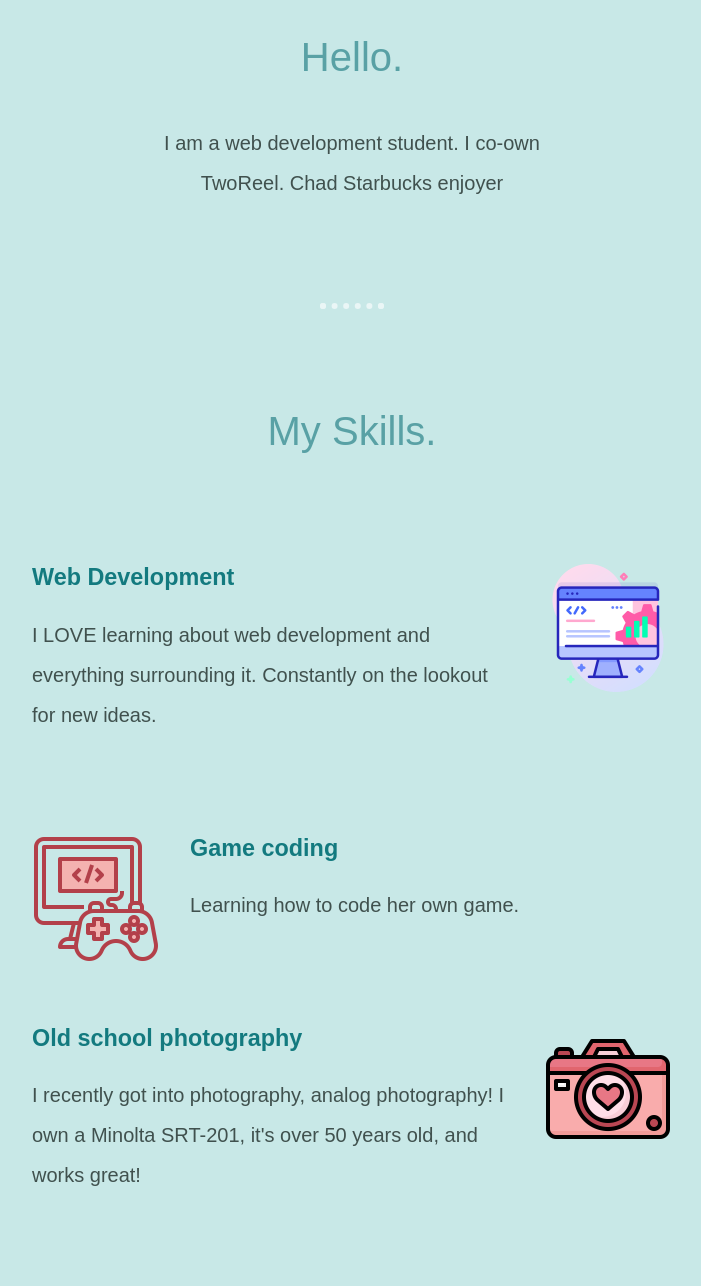
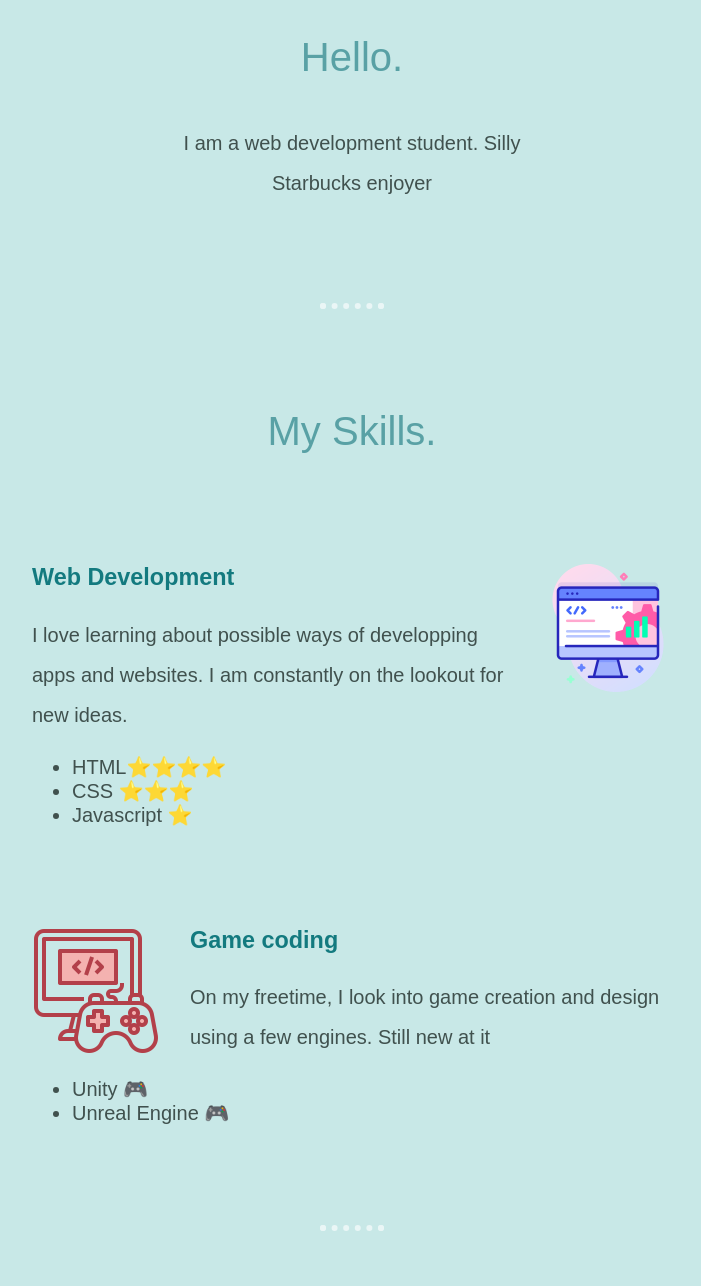
Before and after one commit to kumabea/CV, a plain HTML site: page index.html in a window 1280 px wide. Shown: the part 1154-2440 px from the top of the page, without its empty margins (288-989 px from the left). Drawn offline with nearby package versions, Linux system fonts and the light colour scheme; a web font is replaced by a local one.

Commit message:
Add files via upload
Changes were made, I added a typing animation!

```diff
--- a/css/styles.css
+++ b/css/styles.css
@@ -68,7 +68,8 @@ hr {
 
 .bottom-container {
     background-color: #66bfbf;
-    padding: 50px 0 20px
+    padding: 50px 0 20px;
+    margin: 90px auto 0;
 }
 
 .webdev {
@@ -96,11 +97,15 @@ hr {
     margin: 100px auto 100px auto;
     text-align: left;
 }
+
+.gameSkills {
+    float:right;
+    align-items: flex-start;
+}
 .gamemaker {
     width: 20%;
     float: left;
     margin-right: 30px;
-
 }
 .webDevv {
     width: 20%;
@@ -114,9 +119,6 @@ hr {
 
 }
 
-.student-skill {
-    clear: left;
-}
 
 .btn {
     background: #adbec9;
@@ -141,5 +143,30 @@ hr {
   }
 
   .contact-note {
+    padding: 10px;
+  }
 
-  }
+  @keyframes animateUser {
+    50%{
+        right: 30px;
+        top: -90px;
+    }
+}
+
+/*.imgBox #splash {
+    position: absolute;
+    top: 40%;
+    left: 50%;
+    transform: translate(-50%, -50%) rotate(-35deg);
+    width: 160%;
+    filter: saturate(200%);
+    animation: animate 4s linear infinite;
+}*/
+
+@keyframes animate {
+    50%{
+        top: 49%;
+        left: 51%;
+        width: 155%;
+    }
+}
--- a/index.html
+++ b/index.html
@@ -1,5 +1,6 @@
 <!DOCTYPE html>
 <html lang="en">
+
 <head>
   <meta charset="UTF-8">
   <meta http-equiv="X-UA-Compatible" content="IE=edge">
@@ -11,12 +12,14 @@
   <link rel="preconnect" href="https://fonts.gstatic.com" crossorigin>
   <link href="https://fonts.googleapis.com/css2?family=DotGothic16&family=Rosario&display=swap" rel="stylesheet">
 
+
 </head>
+
 <body>
   <div class="top-container">
     <img class="top-cloud" src="images/cloud.png" alt="cloud-img">
     <h1>Hey, I'm Brie!</h1>
-    <h2>a <span class="webdev">web dev</span> student.</h2>
+    <h2><span class="multiText"></span></h2>
     <img class="bottom-cloud" src="images/cloud.png" alt="cloud-img">
     <img src="images/mountain.png" alt="mountain">
   </div>
@@ -24,7 +27,7 @@
     <div class="profile">
       <img src="images/chanoir.png" alt="briencat">
       <h2>Hello.</h2>
-      <p class="student-skill">I am a web development student. I co-own TwoReel. Chad Starbucks enjoyer</p>
+      <p class="student-skill">I am a web development student. Silly Starbucks enjoyer</p>
   </div>
     <hr>
     <div class="skills">
@@ -32,20 +35,29 @@
       <div class="skill-row">
         <img class="webDevv" src="images/webdev-img.png" alt="webdevicon">
         <h3>Web Development</h3>
-        <p>I LOVE learning about web development and everything surrounding it. Constantly on the lookout for new ideas.</p>
+        <p>I love learning about possible ways of developping apps and websites. I am constantly on the lookout for new
+          ideas.
+        <ul>
+          <li>HTML⭐⭐⭐⭐</li>
+          <li>CSS ⭐⭐⭐</li>
+          <li>Javascript ⭐</li>
+        </ul>
+        <!--INSERT HERE THINGS I HAVE DONE + GITHUB? MAYBE BELOW-->
+        </p>
       </div>
       <div class="skill-row">
         <img class="gamemaker" src="images/gamemaking.png" alt="gamemakingicon">
         <h3>Game coding</h3>
-        <p>Learning how to code her own game.</p>
-      </div>
-      <div class="skill-row">
-        <img class="camera" src="images/camera.png" alt="Schnappen">
-        <h3>Old school photography</h3>
-        <p>I recently got into photography, analog photography! I own a Minolta SRT-201, it's over 50 years old, and works great!</p>
-      </div>
+        <p>On my freetime, I look into game creation and design using a few engines. Still new at it
+        <ul>
+          <li>Unity 🎮</li>
+          <li>Unreal Engine 🎮</li>
+
+        </ul>
+        </p>
       </div>
       <hr>
+
       <div class="contact-me">
         <h2>Get In Touch</h2>
         <h3>Did anything catch your eye?</h3>
@@ -57,10 +69,23 @@
 
     <div class="bottom-container">
       <a class="footer-link" href="https://www.linkedin.com/">LinkedIn</a>
-    <a class="footer-link" href="https://twitter.com/">Twitter</a>
-    <a class="footer-link" href="https://www.appbrewery.co/">Website</a>
+      <a class="footer-link" href="github.com">GitHub</a>
+      <a class="footer-link" href="tworeel.net">Website</a>
       <p>©2022 Brie Grey.</p>
     </div>
+    <!--SCRIPTING AREA FR ANIMATION-->
+    <script src="https://unpkg.com/typed.js@2.0.16/dist/typed.umd.js"></script>
+    <script>
+      var typingAnimation = new Typed(".multiText", {
+          strings: ["a Web Development Student", "a Game Developper Amateur", "an Analog Photographer", "a Coffee Addict!"],
+          loop: true,
+          typeSpeed: 160,
+          backSpeed: 150,
+          backDelay: 1500
+      })
+  </script>
+
 
 </body>
+
 </html>
```
Lines whose indentation alone changed are shown as unchanged.
